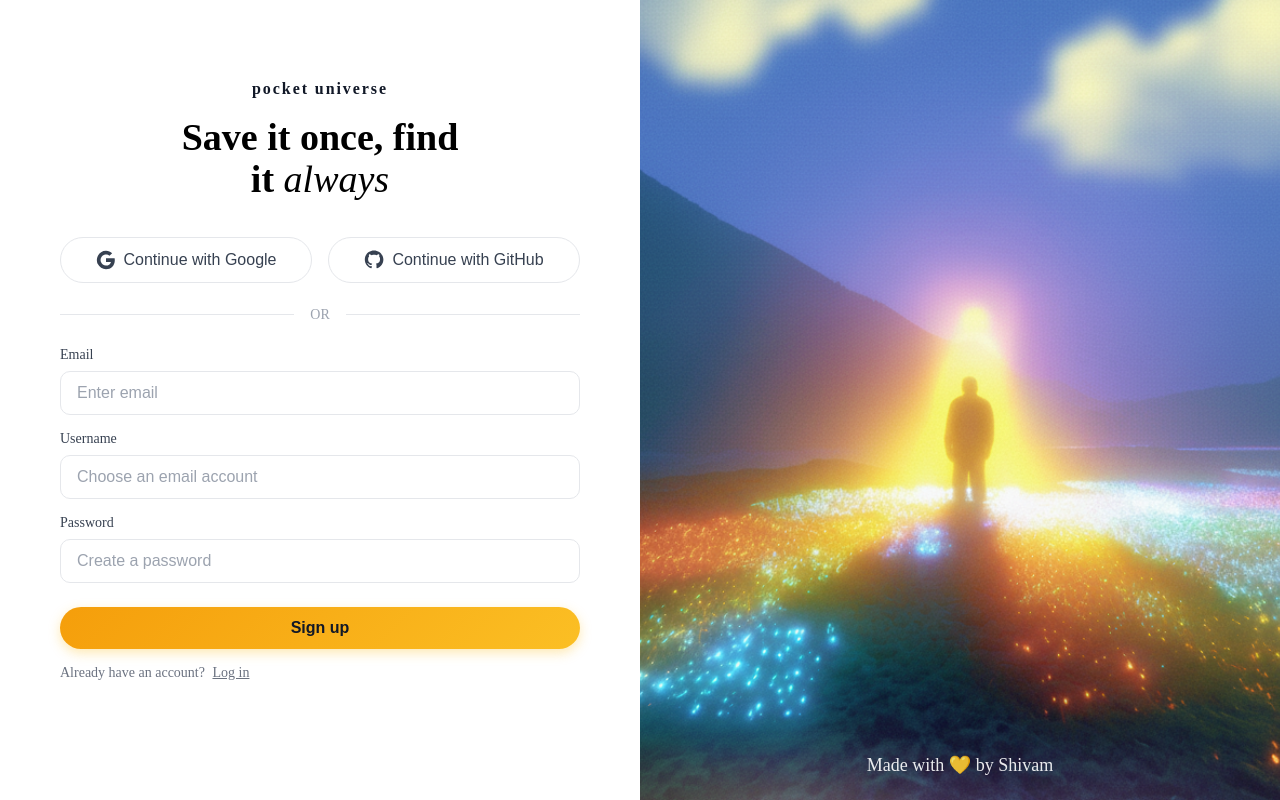
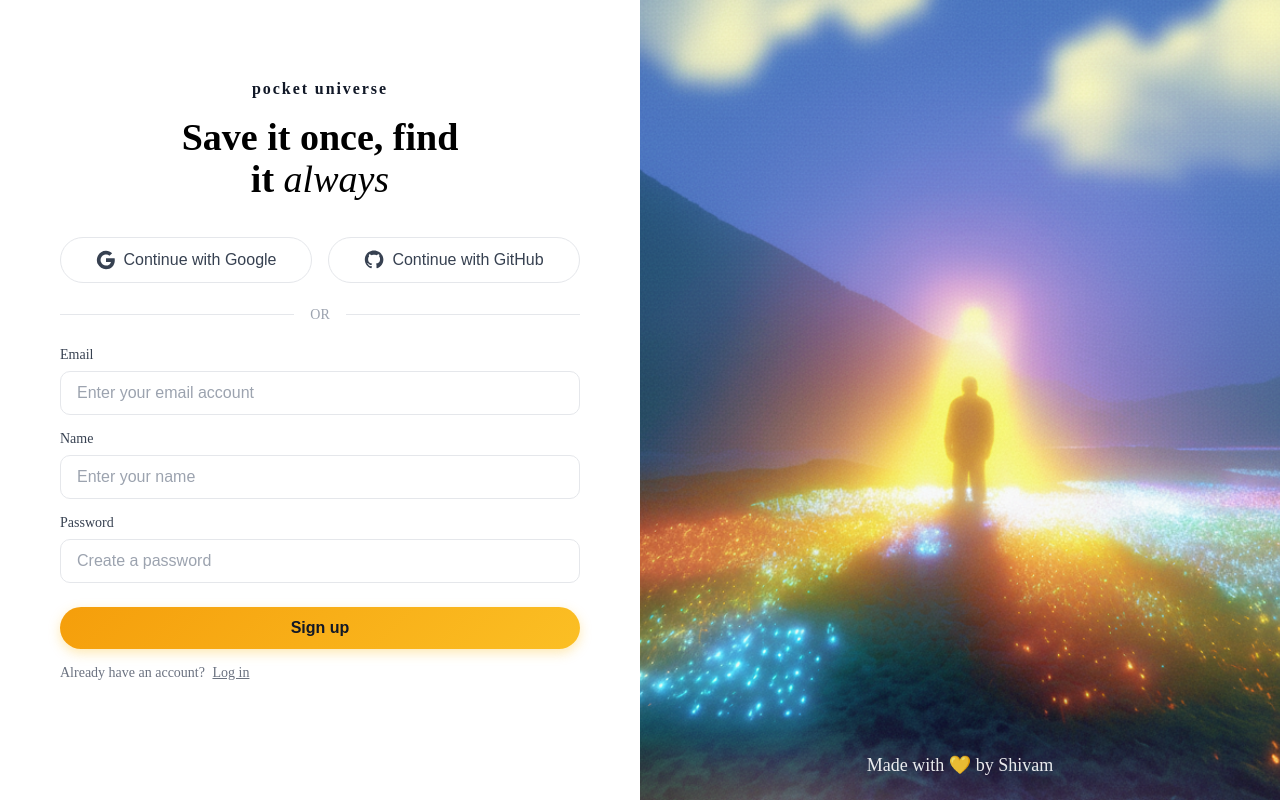
Before and after one commit to kabir-fx/Pocket-Universe, a Next.js app in the folder apps/web/: page /auth/signup in a window 1280 px wide. Built offline with nearby package versions, Linux system fonts and the light colour scheme.

Commit message:
Zod validation and linting

```diff
--- a/apps/web/app/api/auth/[...nextauth]/route.ts
+++ b/apps/web/app/api/auth/[...nextauth]/route.ts
@@ -1,5 +1,5 @@
 import NextAuth from "next-auth";
-import { authOptions } from "../../../../lib/auth";
+import { authOptions } from "../../../../lib/nextAuth/auth";
 
 const handler = NextAuth(authOptions);
 
--- a/apps/web/app/api/dashboard/route.ts
+++ b/apps/web/app/api/dashboard/route.ts
@@ -1,5 +1,5 @@
 import { NextRequest, NextResponse } from "next/server";
-import { authOptions } from "../../../lib/auth";
+import { authOptions } from "../../../lib/nextAuth/auth";
 import { getServerSession } from "next-auth";
 import prisma from "@repo/db/prisma";
 
--- a/apps/web/app/api/playground/galaxyCheck/route.ts
+++ b/apps/web/app/api/playground/galaxyCheck/route.ts
@@ -1,7 +1,7 @@
 import prisma from "@repo/db/prisma";
 import { getServerSession } from "next-auth";
 import { NextRequest, NextResponse } from "next/server";
-import { authOptions } from "../../../../lib/auth";
+import { authOptions } from "../../../../lib/nextAuth/auth";
 
 export async function POST(req: NextRequest) {
   const session = await getServerSession(authOptions);
--- a/apps/web/app/api/playground/planetCreate/route.ts
+++ b/apps/web/app/api/playground/planetCreate/route.ts
@@ -1,6 +1,6 @@
 import { getServerSession } from "next-auth";
 import { NextRequest, NextResponse } from "next/server";
-import { authOptions } from "../../../../lib/auth";
+import { authOptions } from "../../../../lib/nextAuth/auth";
 import prisma from "@repo/db/prisma";
 
 export async function POST(req: NextRequest) {
--- a/apps/web/app/auth/signin/page.tsx
+++ b/apps/web/app/auth/signin/page.tsx
@@ -4,6 +4,7 @@ import { Suspense, useState } from "react";
 import { signIn } from "next-auth/react";
 import { useSearchParams } from "next/navigation";
 import { SigninCard } from "@repo/ui/signup-card";
+import { CredentialsSchema } from "../../../lib/zodValidation/auth";
 
 function SignInInner() {
   const [submitting, setSubmitting] = useState(false);
@@ -19,6 +20,11 @@ function SignInInner() {
   }) {
     setSubmitting(true);
     try {
+      const parsed = CredentialsSchema.safeParse({ email, password });
+      if (!parsed.success) {
+        return;
+      }
+
       await signIn("credentials", {
         email,
         password,
--- a/apps/web/app/auth/signup/page.tsx
+++ b/apps/web/app/auth/signup/page.tsx
@@ -4,6 +4,7 @@ import SignupCard from "@repo/ui/signup-card";
 import { useRouter } from "next/navigation";
 import { useState } from "react";
 import { signIn } from "next-auth/react";
+import { SignupSchema } from "../../../lib/zodValidation/auth";
 
 export default function SignUpPage() {
   const router = useRouter();
@@ -24,10 +25,16 @@ export default function SignUpPage() {
     setError(null);
 
     try {
+      const parsed = SignupSchema.safeParse({ name, password, email });
+      if (!parsed.success) {
+        setError(parsed.error.issues?.[0]?.message || "Invalid input");
+        return;
+      }
+
       const res = await fetch("/api/auth/signup", {
         method: "POST",
         headers: { "Content-Type": "application/json" },
-        body: JSON.stringify({ name, password, email }),
+        body: JSON.stringify(parsed.data),
       });
       if (!res.ok) {
         const body = await res.json().catch(() => ({}));
--- a/apps/web/lib/auth.ts
+++ b/apps/web/lib/nextAuth/auth.ts
@@ -8,6 +8,7 @@ import GoogleProvider from "next-auth/providers/google";
 import type { NextAuthOptions } from "next-auth";
 
 import brcypt from "bcryptjs";
+import { CredentialsSchema } from "../zodValidation/auth";
 
 export const authOptions: NextAuthOptions = {
   adapter: PrismaAdapter(prisma) as Adapter,
@@ -44,11 +45,17 @@ export const authOptions: NextAuthOptions = {
         },
       },
       async authorize(credentials) {
-        if (!credentials?.email || !credentials.password) return null;
+        const parsed = CredentialsSchema.safeParse(credentials ?? {});
+        if (!parsed.success) {
+          console.log("Invalid credentials payload");
+          return null;
+        }
+
+        const { email, password } = parsed.data;
 
         const userExists = await prisma.user.findFirst({
           where: {
-            email: credentials.email,
+            email,
           },
         });
 
@@ -57,7 +64,7 @@ export const authOptions: NextAuthOptions = {
             console.log("Password not set for this account. Use OAuth for Login");
             return null;
           }
-          const decryptedPass = await brcypt.compare(credentials.password, userExists.password);
+          const decryptedPass = await brcypt.compare(password, userExists.password);
           if (!decryptedPass) {
             console.log("Incorrect Password");
             return null;
--- /dev/null
+++ b/apps/web/lib/zodValidation/auth.ts
@@ -0,0 +1,20 @@
+import { z } from "zod";
+
+export const CredentialsSchema = z.object({
+  email: z.string().trim().toLowerCase().email({ message: "Enter a valid email" }),
+  password: z
+    .string()
+    .min(8, { message: "Password must be at least 8 characters" })
+    .max(128, { message: "Password must be at most 128 characters" }),
+});
+
+export const SignupSchema = CredentialsSchema.extend({
+  name: z
+    .string()
+    .trim()
+    .min(1, { message: "Name is required" })
+    .max(100, { message: "Name is too long" }),
+});
+
+export type CredentialsInput = z.infer<typeof CredentialsSchema>;
+export type SignupInput = z.infer<typeof SignupSchema>;
--- a/apps/web/package.json
+++ b/apps/web/package.json
@@ -20,7 +20,8 @@
     "next": "^15.5.0",
     "next-auth": "^4.24.11",
     "react": "^19.1.0",
-    "react-dom": "^19.1.0"
+    "react-dom": "^19.1.0",
+    "zod": "^4.1.11"
   },
   "devDependencies": {
     "@repo/eslint-config": "workspace:*",
--- a/packages/ui/src/signup-card.tsx
+++ b/packages/ui/src/signup-card.tsx
@@ -115,24 +115,24 @@ export function SignupCard({
               value={email}
               onChange={(e) => setEmail(e.target.value)}
               className={styles.input}
-              placeholder="Enter email"
+              placeholder="Enter your email account"
               required
               autoComplete="email"
             />
 
-            <label htmlFor="email" className={styles.label}>
-              Username
+            <label htmlFor="name" className={styles.label}>
+              Name
             </label>
             <input
-              id="email"
-              name="email"
+              id="name"
+              name="name"
               type="text"
-              value={email}
-              onChange={(e) => setEmail(e.target.value)}
+              value={name}
+              onChange={(e) => setName(e.target.value)}
               className={styles.input}
-              placeholder="Choose an email account"
+              placeholder="Enter your name"
               required
-              autoComplete="email"
+              autoComplete="name"
             />
 
             <label htmlFor="password" className={styles.label}>
@@ -248,12 +248,12 @@ export function SigninCard({
           <div className={styles.divider}>OR</div>
 
           <form onSubmit={handleSubmit}>
-            <label htmlFor="username" className={styles.label}>
-              Username
+            <label htmlFor="email" className={styles.label}>
+              Email
             </label>
             <input
-              id="username"
-              name="username"
+              id="email"
+              name="email"
               type="text"
               value={email}
               onChange={(e) => setEmail(e.target.value)}
```
Also changed, not shown: apps/web/app/api/auth/signup/route.ts (+10 -3 lines), 1 other file (tests, documents, lock files or other folders).
